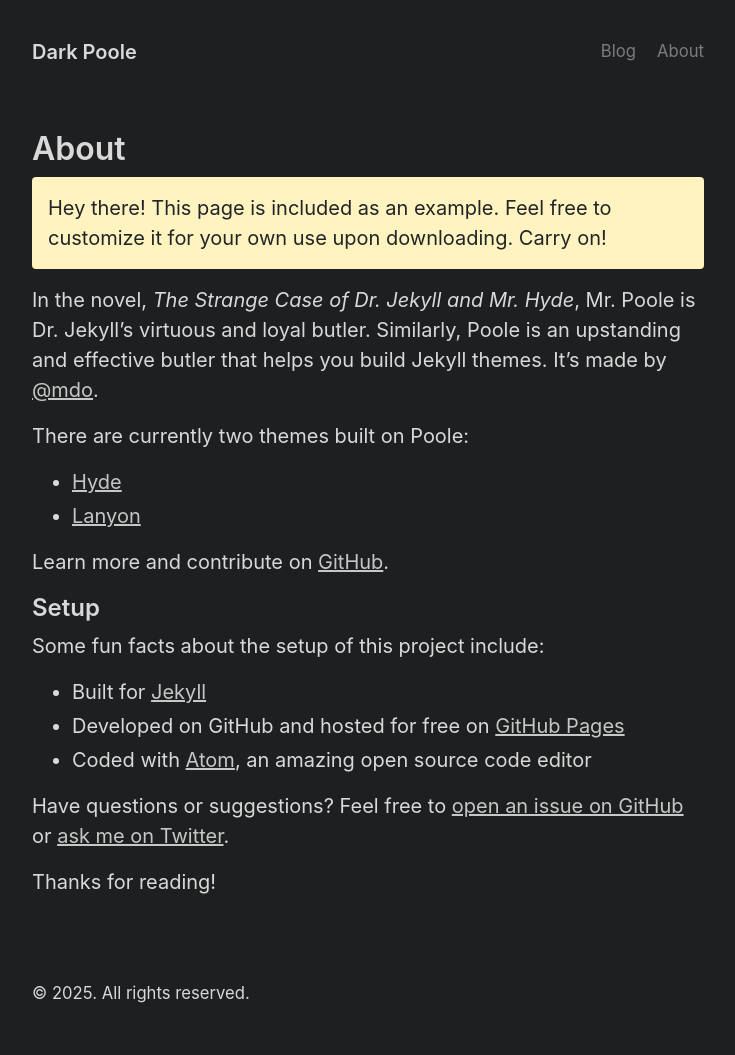
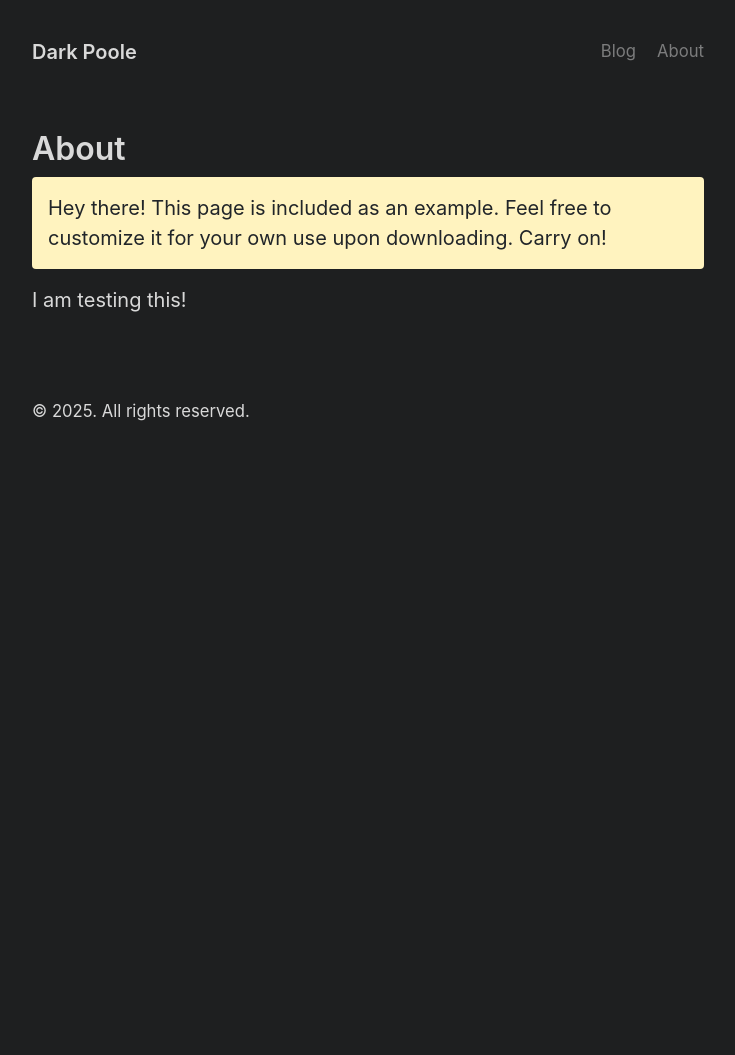
Before and after one commit to k-unst/k-unst.github.io, a Jekyll site: the page built from about.md, in a window 1280 px wide. Shown: the whole page, without its empty margins (272-1007 px from the left). Built offline with Jekyll 4.4.1, drawn with Linux system fonts in a browser that asks for light colours; after the commit the page ends 900 px from its top, so only the background shows below that.

Commit message:
Update about.md

```diff
--- a/about.md
+++ b/about.md
@@ -7,23 +7,4 @@ title: About
   Hey there! This page is included as an example. Feel free to customize it for your own use upon downloading. Carry on!
 </p>
 
-In the novel, *The Strange Case of Dr. Jekyll and Mr. Hyde*, Mr. Poole is Dr. Jekyll's virtuous and loyal butler. Similarly, Poole is an upstanding and effective butler that helps you build Jekyll themes. It's made by [@mdo](https://twitter.com/mdo).
-
-There are currently two themes built on Poole:
-
-- [Hyde](https://hyde.getpoole.com)
-- [Lanyon](https://lanyon.getpoole.com)
-
-Learn more and contribute on [GitHub](https://github.com/poole).
-
-## Setup
-
-Some fun facts about the setup of this project include:
-
-- Built for [Jekyll](https://jekyllrb.com)
-- Developed on GitHub and hosted for free on [GitHub Pages](https://pages.github.com)
-- Coded with [Atom](https://atom.io), an amazing open source code editor
-
-Have questions or suggestions? Feel free to [open an issue on GitHub](https://github.com/poole/poole/issues/new) or [ask me on Twitter](https://twitter.com/mdo).
-
-Thanks for reading!
+I am testing this!
```
